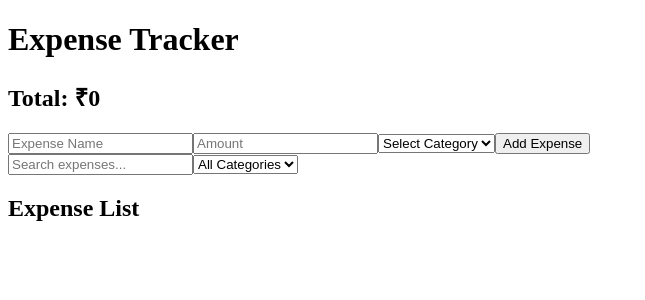
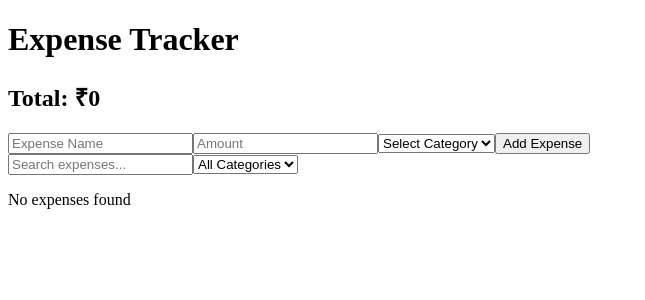
Before and after one commit to sumitjadhav99/expense-tracker, a React (Vite) app: page / in a window 1280 px wide. Shown: the top 300 px of the page, without its empty margins (0-645 px from the left). Built offline with nearby package versions, Linux system fonts and the light colour scheme.

Commit message:
Add empty state for expenses

```diff
--- a/src/components/ExpenseList.jsx
+++ b/src/components/ExpenseList.jsx
@@ -1,7 +1,11 @@
 function ExpenseList({ expenses, deleteExpense, editExpense }) {
+	if (expenses.length === 0) {
+		return <p>No expenses found</p>;
+	}
 	return (
 		<div>
 			<h2>Expense List</h2>
+
 			{expenses.map((expense) => (
 				<div key={expense.id}>
 					<p key={expense.id}>
```
